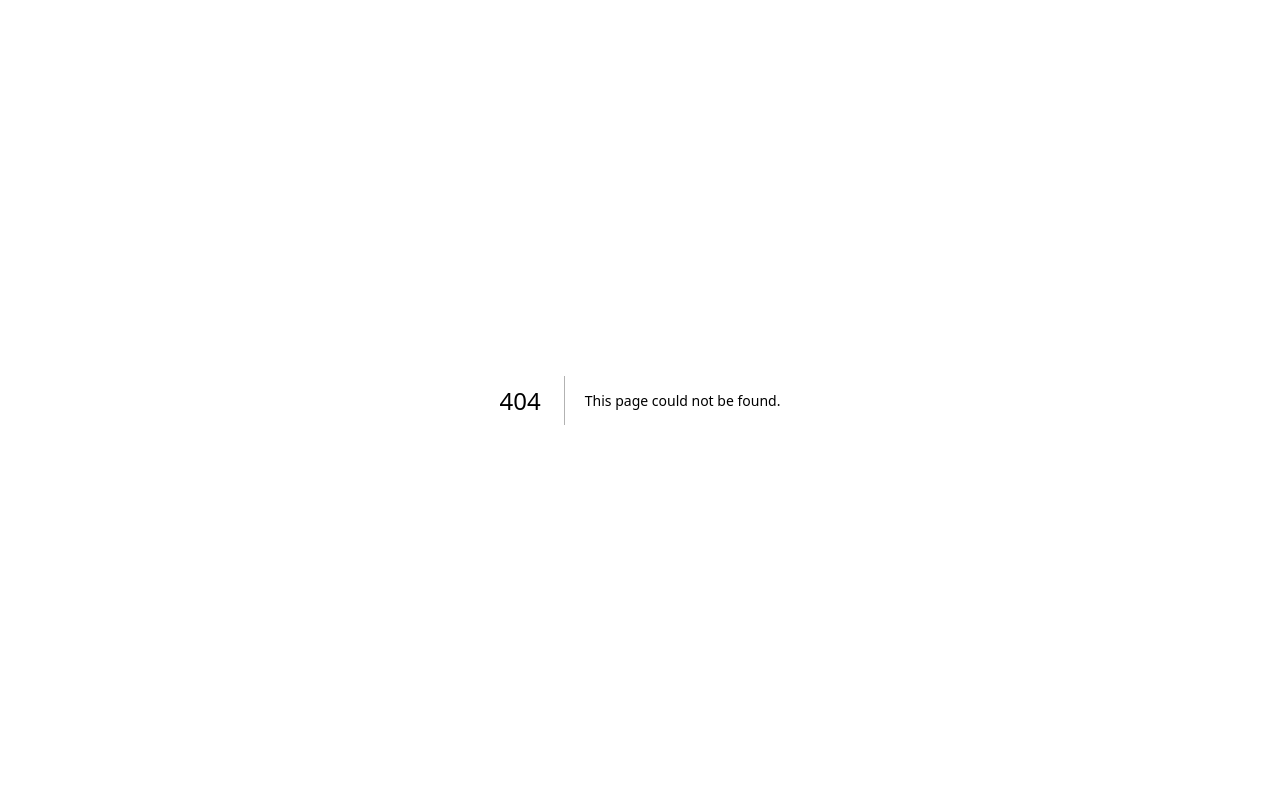
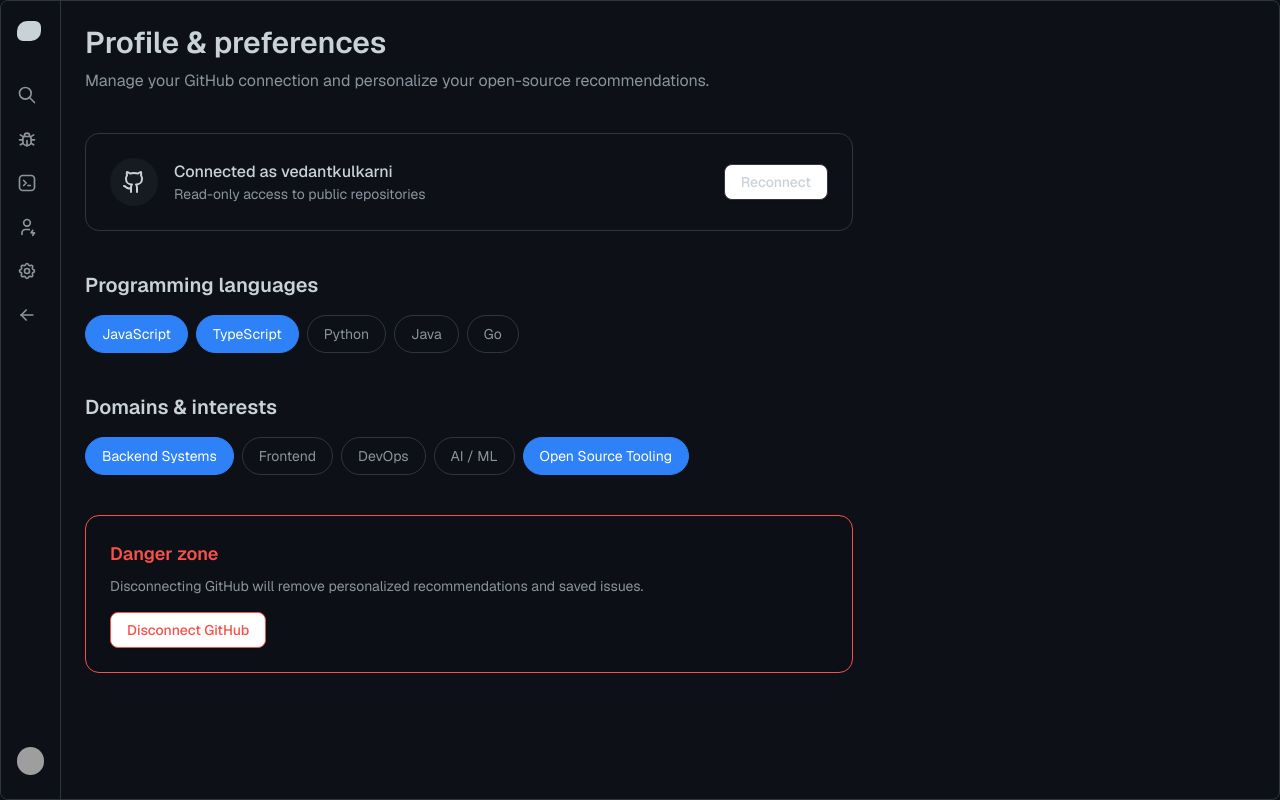
Before and after one commit to iiitl/Opensource_Compass, a Next.js app in the folder frontend/: page /profile in a window 1280 px wide. Before the commit this address had no page. Built offline with nearby package versions, Linux system fonts and the light colour scheme; grey boxes are pictures that could not be loaded.

Commit message:
Build Profile Page

```diff
--- a/frontend/app/(auth)/discover/page.tsx
+++ b/frontend/app/(auth)/discover/page.tsx
@@ -1,5 +1,5 @@
-import FilterBar from "./components/filterbar";
-import RepoGrid from "./components/repogrid";
+import FilterBar from "../issues/components/filterbar";
+import RepoGrid from "../issues/components/repogrid";
 
 export default function DiscoverPage() {
   return (
--- a/frontend/app/(auth)/discover/components/repogrid.tsx
+++ b/frontend/app/(auth)/issues/components/repogrid.tsx
@@ -1,4 +1,4 @@
-import RepoCard from "./repocard"
+import RepoCard from "../../discover/components/repocard"
 
 export default function RepoGrid() {
   // mock array for now
--- /dev/null
+++ b/frontend/app/(auth)/profile/components/dangerzone.tsx
@@ -0,0 +1,23 @@
+import { Button } from "@/components/ui/button";
+
+export default function DangerZone() {
+  return (
+    <div className="border border-[#f85149] rounded-xl p-6 bg-[#0d1117]/50">
+      <h2 className="text-lg font-semibold text-[#f85149]">
+        Danger zone
+      </h2>
+
+      <p className="mt-2 text-sm text-[#8b949e]">
+        Disconnecting GitHub will remove personalized
+        recommendations and saved issues.
+      </p>
+
+      <Button
+        variant="outline"
+        className="mt-4 border-[#f85149] text-[#f85149] hover:bg-[#f85149]/10"
+      >
+        Disconnect GitHub
+      </Button>
+    </div>
+  );
+}
--- /dev/null
+++ b/frontend/app/(auth)/profile/components/domainpreferences.tsx
@@ -0,0 +1,44 @@
+"use client";
+
+import { useState } from "react";
+import TechChip from "../../../onboarding/components/techchip";
+
+const DOMAINS = [
+  "Backend Systems",
+  "Frontend",
+  "DevOps",
+  "AI / ML",
+  "Open Source Tooling",
+];
+
+export default function DomainPreferences() {
+  const [selected, setSelected] = useState([
+    "Backend Systems",
+    "Open Source Tooling",
+  ]);
+
+  return (
+    <div className="space-y-4">
+      <h2 className="text-xl font-semibold">
+        Domains & interests
+      </h2>
+
+      <div className="flex flex-wrap gap-2">
+        {DOMAINS.map((domain) => (
+          <TechChip
+            key={domain}
+            label={domain}
+            selected={selected.includes(domain)}
+            toggle={() =>
+              setSelected(
+                selected.includes(domain)
+                  ? selected.filter((v) => v !== domain)
+                  : [...selected, domain]
+              )
+            }
+          />
+        ))}
+      </div>
+    </div>
+  );
+}
--- /dev/null
+++ b/frontend/app/(auth)/profile/components/githubprofile.tsx
@@ -0,0 +1,28 @@
+
+import { Github } from "lucide-react";
+import { Button } from "@/components/ui/button";
+
+export default function GitHubProfile() {
+  return (
+    <div className="bg-[#0d1117] border border-[#30363d] rounded-xl p-6">
+      <div className="flex items-center gap-4">
+        <div className="h-12 w-12 rounded-full bg-[#161b22] flex items-center justify-center">
+          <Github className="h-6 w-6" />
+        </div>
+
+        <div className="flex-1">
+          <p className="font-medium">
+            Connected as vedantkulkarni
+          </p>
+          <p className="text-sm text-[#8b949e]">
+            Read-only access to public repositories
+          </p>
+        </div>
+
+        <Button variant="outline" className="border-[#30363d]">
+          Reconnect
+        </Button>
+      </div>
+    </div>
+  );
+}
--- /dev/null
+++ b/frontend/app/(auth)/profile/components/techpreferences.tsx
@@ -0,0 +1,44 @@
+"use client";
+
+import { useState } from "react";
+import TechChip from "../../../onboarding/components/techchip";
+
+const LANGUAGES = [
+  "JavaScript",
+  "TypeScript",
+  "Python",
+  "Java",
+  "Go",
+];
+
+export default function TechPreferences() {
+  const [selected, setSelected] = useState([
+    "JavaScript",
+    "TypeScript",
+  ]);
+
+  return (
+    <div className="space-y-4">
+      <h2 className="text-xl font-semibold">
+        Programming languages
+      </h2>
+
+      <div className="flex flex-wrap gap-2">
+        {LANGUAGES.map((lang) => (
+          <TechChip
+            key={lang}
+            label={lang}
+            selected={selected.includes(lang)}
+            toggle={() =>
+              setSelected(
+                selected.includes(lang)
+                  ? selected.filter((v) => v !== lang)
+                  : [...selected, lang]
+              )
+            }
+          />
+        ))}
+      </div>
+    </div>
+  );
+}
--- /dev/null
+++ b/frontend/app/(auth)/profile/page.tsx
@@ -0,0 +1,26 @@
+import GitHubProfile from "./components/githubprofile";
+import TechPreferences from "./components/techpreferences";
+import DomainPreferences from "./components/domainpreferences";
+import DangerZone from "./components/dangerzone";
+
+export default function ProfilePage() {
+  return (
+    <div className="space-y-10 max-w-3xl">
+      {/* Header */}
+      <div>
+        <h1 className="text-2xl md:text-3xl font-semibold">
+          Profile & preferences
+        </h1>
+        <p className="mt-2 text-[#8b949e]">
+          Manage your GitHub connection and personalize your
+          open-source recommendations.
+        </p>
+      </div>
+
+      <GitHubProfile />
+      <TechPreferences />
+      <DomainPreferences />
+      <DangerZone />
+    </div>
+  );
+}
```
Also changed, not shown: frontend/app/(auth)/issues/components/filterbar.tsx (renamed from frontend/app/(auth)/discover/components/filterbar.tsx).
